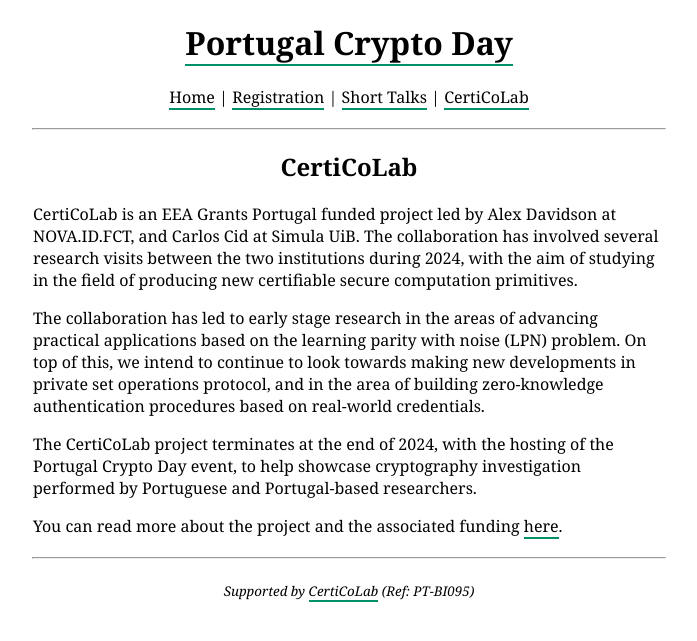
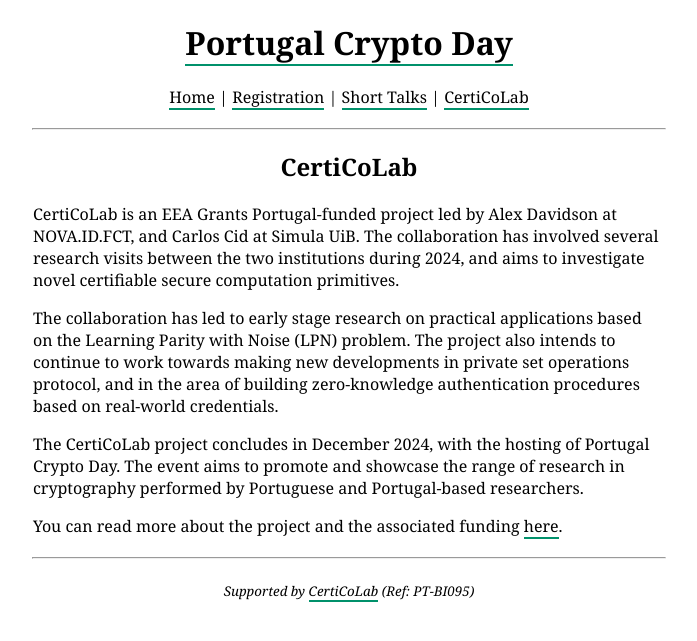
Before and after one commit to cryptoday-pt/cryptoday-pt.github.io, a Jekyll site: the page built from certicolab/index.html, in a window 1280 px wide. Shown: the top 641 px of the page, without its empty margins (291-988 px from the left). Built offline with Jekyll 4.4.1, drawn with Linux system fonts in a browser that asks for light colours.

Commit message:
Update index.html
some rewording...

```diff
--- a/certicolab/index.html
+++ b/certicolab/index.html
@@ -3,13 +3,13 @@
 ---
 <h2>CertiCoLab</h2>
 <p>
-    CertiCoLab is an EEA Grants Portugal funded project led by Alex Davidson at NOVA.ID.FCT, and Carlos Cid at Simula UiB. The collaboration has involved several research visits between the two institutions during 2024, with the aim of studying in the field of producing new certifiable secure computation primitives.
+    CertiCoLab is an EEA Grants Portugal-funded project led by Alex Davidson at NOVA.ID.FCT, and Carlos Cid at Simula UiB. The collaboration has involved several research visits between the two institutions during 2024, and aims to investigate novel certifiable secure computation primitives.
 </p>
 <p>
-    The collaboration has led to early stage research in the areas of advancing practical applications based on the learning parity with noise (LPN) problem. On top of this, we intend to continue to look towards making new developments in private set operations protocol, and in the area of building zero-knowledge authentication procedures based on real-world credentials.
+    The collaboration has led to early stage research on practical applications based on the Learning Parity with Noise (LPN) problem. The project also intends to continue to work towards making new developments in private set operations protocol, and in the area of building zero-knowledge authentication procedures based on real-world credentials.
 </p>
 <p>
-    The CertiCoLab project terminates at the end of 2024, with the hosting of the Portugal Crypto Day event, to help showcase cryptography investigation performed by Portuguese and Portugal-based researchers.
+    The CertiCoLab project concludes in December 2024, with the hosting of Portugal Crypto Day. The event aims to promote and showcase the range of research in cryptography performed by Portuguese and Portugal-based researchers.
 </p>
 <p>
     You can read more about the project and the associated funding <a href="https://www.eeagrants.gov.pt/en/programmes/bilateral-relations/initiatives/initiatives/certicolab-collaborative-laboratory-for-investigating-certifiable-computation/">here</a>.
```
